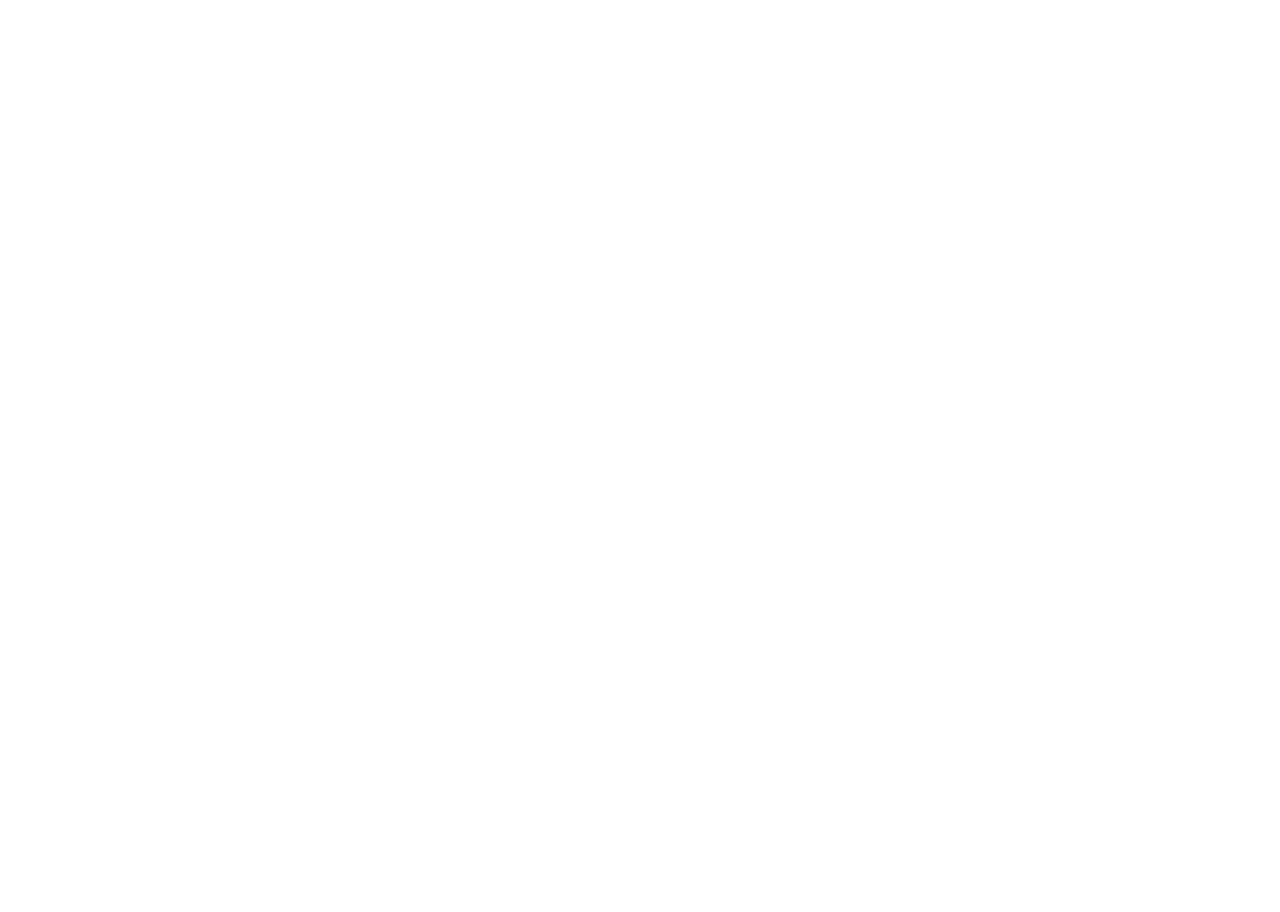
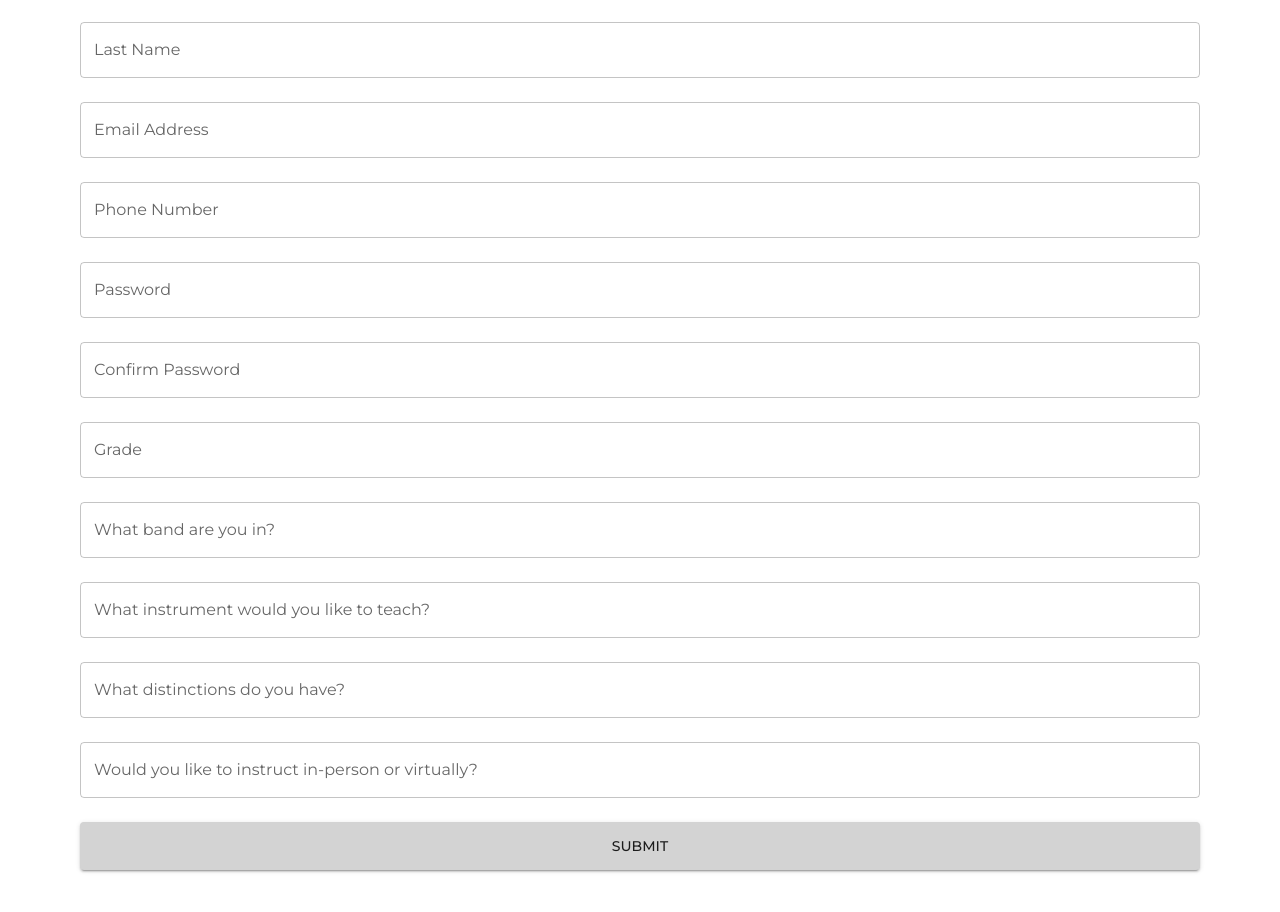
Before and after one commit to csprojectinternational/hello-world-app, a React (Create React App) app in the folder hello-world-react/: page /register-tutor in a window 1280 px wide. Shown: the part 268-1180 px from the top of the page. Before the commit the page ends 800 px from the top, so only its background shows below. Built offline with nearby package versions, Linux system fonts and the light colour scheme.

Commit message:
working on registration 1. fixed bug in manifest 2. renamed some routes in root 3. added register.jsx

```diff
--- a/hello-world-react/src/App.js
+++ b/hello-world-react/src/App.js
@@ -57,7 +57,9 @@ function App() {
         <BrowserRouter>
           <Routes>
             <Route exact path="/" element={<Onboarding />} />
-            <Route exact path="/register" element={<Register />} />
+            <Route exact path="/register" element={<Onboarding />} />
+            <Route exact path="/register-student" element={<Register isStudent={true}/>} />
+            <Route exact path="/register-tutor" element={<Register isStudent={false}/>} />
             <Route exact path="/dashboard" element={<Dashboard />} />
             <Route path="*" element={<ErrorPage />} />
           </Routes>
--- a/hello-world-react/src/components/NavBar/NavBar.jsx
+++ b/hello-world-react/src/components/NavBar/NavBar.jsx
@@ -3,12 +3,13 @@ import AppBar from '@mui/material/AppBar'
 import Toolbar from '@mui/material/Toolbar'
 import Typography from '@mui/material/Typography'
 import { Avatar } from '@mui/material'
+import './logo.png'
 
 const NavBar = () => {
   return (
     <AppBar position="sticky" sx={{ backgroundColor: 'lightgrey', boxShadow: "0px 0px" }}>
       <Toolbar>
-        <img src="./logo.png" alt="logo" className="logo" style={{ height: '2.5rem', paddingRight: '1rem' }} />
+        <img src="logo.png" alt="logo" className="logo" style={{ height: '2.5rem', paddingRight: '1rem' }} />
         <Typography variant="h4" sx={{ fontWeight: 700, color: 'darkred' }}>
           TIED TOGETHER
         </Typography>
--- a/hello-world-react/src/pages/ErrorPage/ErrorPage.jsx
+++ b/hello-world-react/src/pages/ErrorPage/ErrorPage.jsx
@@ -1,8 +1,15 @@
 import React from 'react'
+import Typography from '@mui/material/Typography'
+import { Link } from 'react-router-dom'
 
 const ErrorPage = () => {
   return (
-    <div>ErroPage</div>
+    <div style={{position: "absolute", top: "50%", left: "50%", transform: "translate(-50%, -50%)"}}>
+      <Typography variant="h4">404: Sorry, an error occured!</Typography>
+      <Link to="/">
+        <button style={{backgroundColor: "white", padding: "15px", margin: "25px", fontFamily: "Montserrat"}}>Return to Home</button>
+      </Link>
+    </div>
   )
 }
 
--- /dev/null
+++ b/hello-world-react/src/pages/Register/Register.css
@@ -0,0 +1,3 @@
+.stack {
+  margin: 10vmin;
+}
--- a/hello-world-react/src/pages/Register/Register.jsx
+++ b/hello-world-react/src/pages/Register/Register.jsx
@@ -1,8 +1,145 @@
 import React from 'react'
+import TextField from '@mui/material/TextField'
+import { Stack, Button, Typography, MenuItem } from '@mui/material';
+import './Register.css'
 
-const Register = () => {
+// TODO:
+// create dropdowns
+// make confirm password work
+// implement mandatory fields
+// collect everything up into an array on submit
+
+const Register = ({ isStudent }) => {
+
   return (
-    <div>Register</div>
+    <Stack spacing={3} className="stack">
+      <Typography variant="h4" color="initial" sx={{fontWeight: "bold"}}>
+        SIGN UP AS A {isStudent ? "STUDENT" : "TUTOR"}
+      </Typography>
+      <TextField
+        id="firstName"
+        label="First Name"
+        variant="outlined"
+        // onChange={}
+      />
+      <TextField
+        id="lastName"
+        label="Last Name"
+        variant="outlined"
+        // onChange={}
+      />
+      <TextField
+        id="email"
+        label="Email Address"
+        variant="outlined"
+        // onChange={}
+      />
+      <TextField
+        id="phone"
+        label="Phone Number"
+        variant="outlined"
+        // onChange={}
+      />
+      <TextField
+        id="password"
+        label="Password"
+        type="password"
+        variant="outlined"
+        // onChange={}
+      />
+      <TextField
+        id="confirmPassword"
+        label="Confirm Password"
+        type="password"
+        variant="outlined"
+        // onChange={}
+      />
+
+      {isStudent ?
+
+      <Stack spacing={3} className="stack">
+        <TextField
+          id="learningGrade"
+          label="Grade"
+          variant="outlined"
+          defaultValue="6"
+          select
+          // onChange={}
+        >
+          {
+            ["6", "7", "8"].map((grade) => (
+              <MenuItem key={grade} value={grade}>{grade}</MenuItem>
+            ))
+          }
+        </TextField>
+        <TextField
+          id="learningBand"
+          label="What band are you in?"
+          variant="outlined"
+          // onChange={}
+        />
+        <TextField
+          id="learningInstrument"
+          label="What instrument are you learning?"
+          variant="outlined"
+          // onChange={}
+        />
+        <TextField
+          id="studentSettingPreference"
+          label="Would you like in-person or virtual lessons?"
+          variant="outlined"
+          // onChange={}
+        />
+        <TextField
+          id="privateLessons"
+          label="Are you currently registered in paid private lessons?"
+          variant="outlined"
+          // onChange={}
+        />
+      </Stack>
+
+      :
+
+      <Stack spacing={3} className="stack">
+        <TextField
+          id="teachingGrade"
+          label="Grade"
+          variant="outlined"
+          // onChange={}
+        />
+        <TextField
+          id="teachingBand"
+          label="What band are you in?"
+          variant="outlined"
+          // onChange={}
+        />
+        <TextField
+          id="teachingInstrument"
+          label="What instrument would you like to teach?"
+          variant="outlined"
+          // onChange={}
+        />
+        <TextField
+          id="distinctions"
+          label="What distinctions do you have?"
+          variant="outlined"
+          // onChange={}
+        />
+        <TextField
+          id="tutorSettingPreference"
+          label="Would you like to instruct in-person or virtually?"
+          variant="outlined"
+          // onChange={}
+        />
+      </Stack>
+
+      }
+
+      <Button variant="contained" sx={{height: "3rem", backgroundColor: "lightgrey", ":hover": {backgroundColor: "white"}}} onClick={() => {
+        console.log("hi");
+      }}>Submit</Button>
+
+    </Stack>
   )
 }
 
```
Also changed, not shown: hello-world-react/public/manifest.json.
